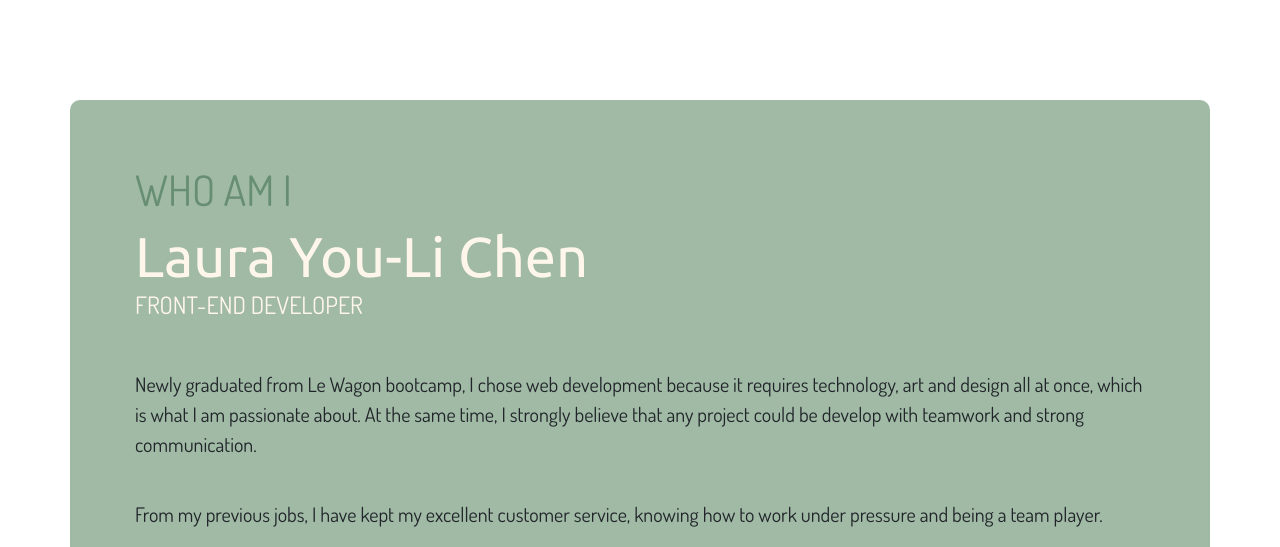
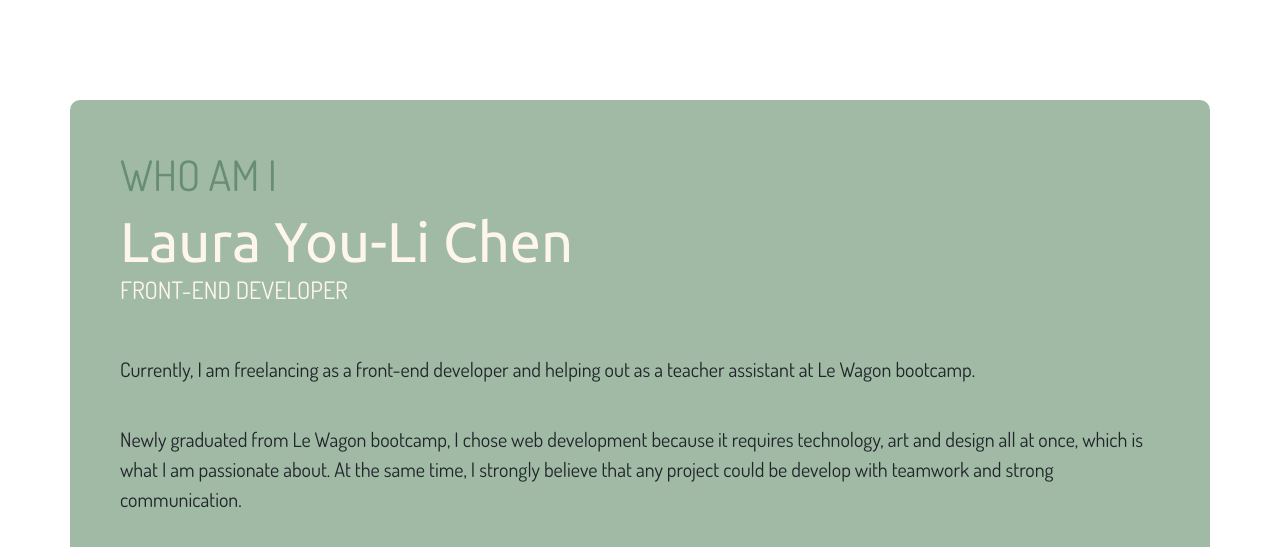
Before and after one commit to lauraylchen/lauraylchen-portfolio, a Gatsby site: page /about in a window 1280 px wide. Shown: the top 547 px of the page. Built offline with nearby package versions, Linux system fonts and the light colour scheme; Gatsby itself is replaced by a stand-in of ours.

Commit message:
Modify content in about section

```diff
--- a/src/pages/about.js
+++ b/src/pages/about.js
@@ -9,12 +9,17 @@ export default function About() {
         <h1>Laura You-Li Chen</h1>
         <h4>FRONT-END DEVELOPER</h4>
         <p>
+          Currently, I am freelancing as a front-end developer and helping out as
+          a teacher assistant at Le Wagon bootcamp.
+        </p>
+        <br />
+        <p>
           Newly graduated from Le Wagon bootcamp, I chose web development because
           it requires technology, art and design all at once, which is what I am
           passionate about. At the same time, I strongly believe that any project
           could be develop with teamwork and strong communication.
         </p>
-        <br></br>
+        <br />
         <p>
           From my previous jobs, I have kept my excellent customer service, knowing
           how to work under pressure and being a team player.
--- a/src/pages/technology.js
+++ b/src/pages/technology.js
@@ -1,7 +1,7 @@
 import React from "react";
-import frontend from "../images/frontend.png"
-import more from "../images/more.png"
-import backend from "../images/backend.png"
+import frontend from "../images/frontend.png";
+import more from "../images/more.png";
+import backend from "../images/backend.png";
 
 export default function Technology() {
   return (
--- a/src/styles/pages/about.css
+++ b/src/styles/pages/about.css
@@ -63,7 +63,7 @@
 
 .about-text {
   background-color: #A0BAA6;
-  padding: 65px;
+  padding: 50px;
 }
 
 .about-text h2 {
```
